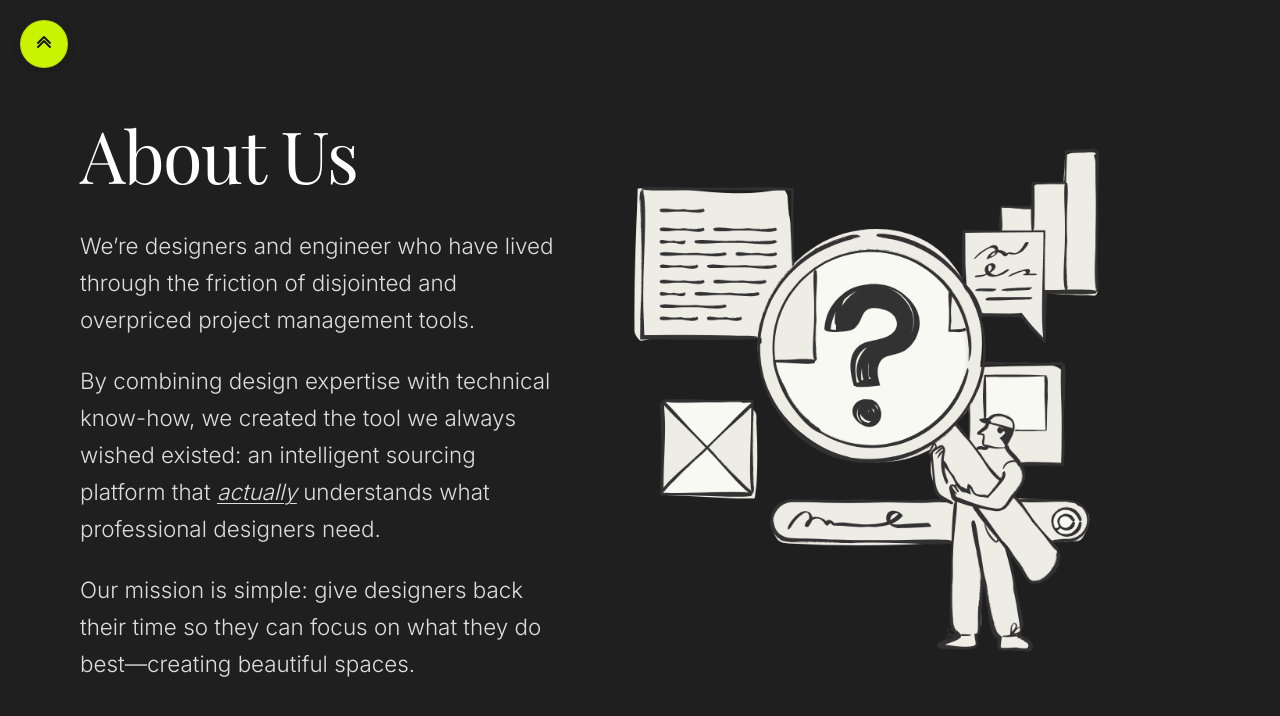
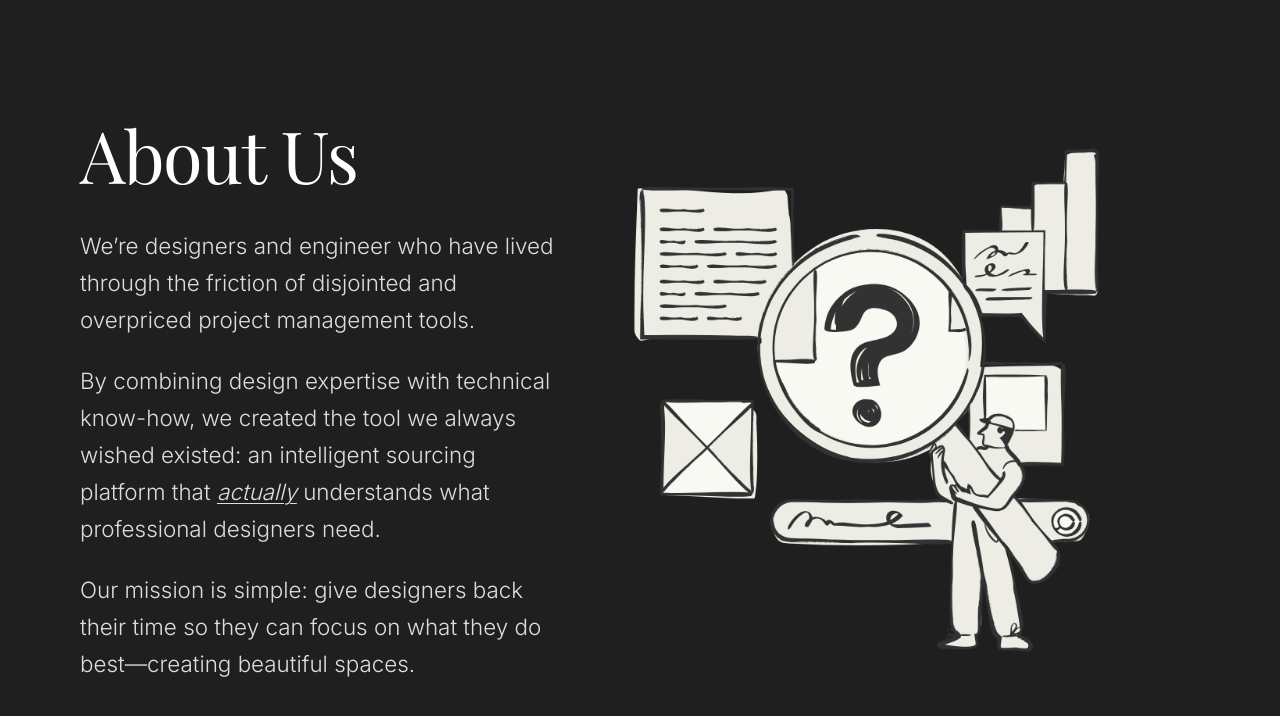
Before and after one commit to rabmail13/Interior-vision-website, a Next.js app: page /about in a window 1280 px wide. Shown: the top 716 px of the page. Built offline with nearby package versions, Linux system fonts and the light colour scheme; a web font is replaced by a local one.

Commit message:
Remove JumpToTop and JumpToBottom components from layout.tsx and reintroduce them in page.tsx for improved navigation experience across the application.

```diff
--- a/app/layout.tsx
+++ b/app/layout.tsx
@@ -2,8 +2,6 @@ import type { Metadata } from "next";
 import { Inter, Playfair_Display } from "next/font/google";
 import "./globals.css";
 import TopNavbar from "./components/TopNavbar";
-import JumpToTop from "./components/JumpToTop";
-import JumpToBottom from "./components/JumpToBottom";
 
 const inter = Inter({
   variable: "--font-inter",
@@ -32,8 +30,6 @@ export default function RootLayout({
     <html lang="en">
       <body className={`${inter.variable} ${playfair.variable} antialiased`}>
         <TopNavbar />
-        <JumpToTop />
-        <JumpToBottom />
         <main>
           {children}
         </main>
--- a/app/page.tsx
+++ b/app/page.tsx
@@ -11,6 +11,8 @@ import ManageProjectsSection from './components/ManageProjectsSection';
 import BuiltByDesigners from './components/BuiltByDesigners';
 import AnimatedEntrance, { StaggerContainer, StaggerItem } from './components/AnimatedEntrance';
 import ScrollIndicator from './components/ScrollIndicator';
+import JumpToTop from './components/JumpToTop';
+import JumpToBottom from './components/JumpToBottom';
 
 export default function Home() {
   const section5VideoRef = useRef<HTMLVideoElement>(null);
@@ -43,6 +45,8 @@ export default function Home() {
   }, []);
   return (
     <>
+      <JumpToTop />
+      <JumpToBottom />
       <main className="scroll-container">
         {/* Section 1: Hero */}
         <ScrollSection
```
